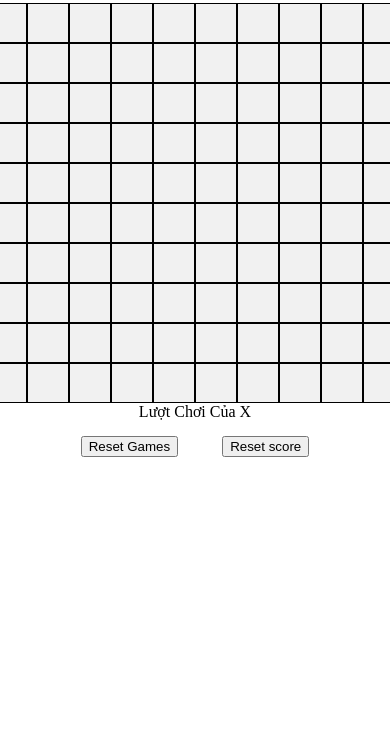
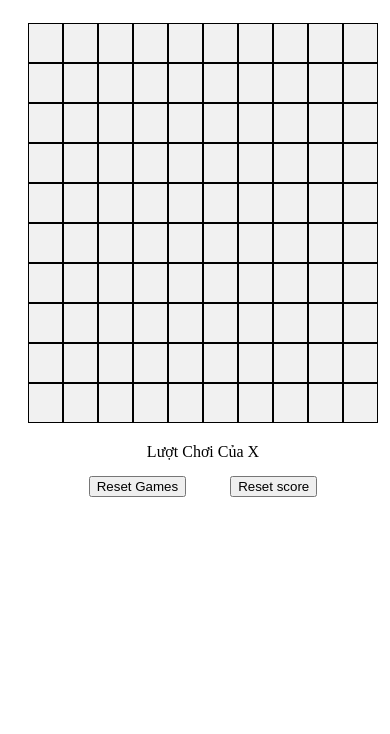
Before and after one commit to QuocViet92/Caro, a website built with Vite: page index.html in a window 390 px wide. Shown: the part 110-844 px from the top of the page. Built offline with nearby package versions, Linux system fonts and the light colour scheme.

Commit message:
addCssMobile

```diff
--- a/styles.css
+++ b/styles.css
@@ -133,3 +133,25 @@ width: 100%;
   -o-user-select: none;
   user-select: none;
 }
+
+@media(max-width:768px){
+  body{
+    width: 100vw;
+    box-sizing: border-box;
+  }
+  .board{
+    width: 100%;
+    box-sizing: border-box;
+    padding: 20px;
+  }
+  .rows{
+    width: 100%;
+    display: flex;
+    display: grid;
+    grid-template-columns: repeat(10,1fr);
+  }
+  .row{
+    width: auto;
+    font-size: 2.5em;
+  }
+}
```
